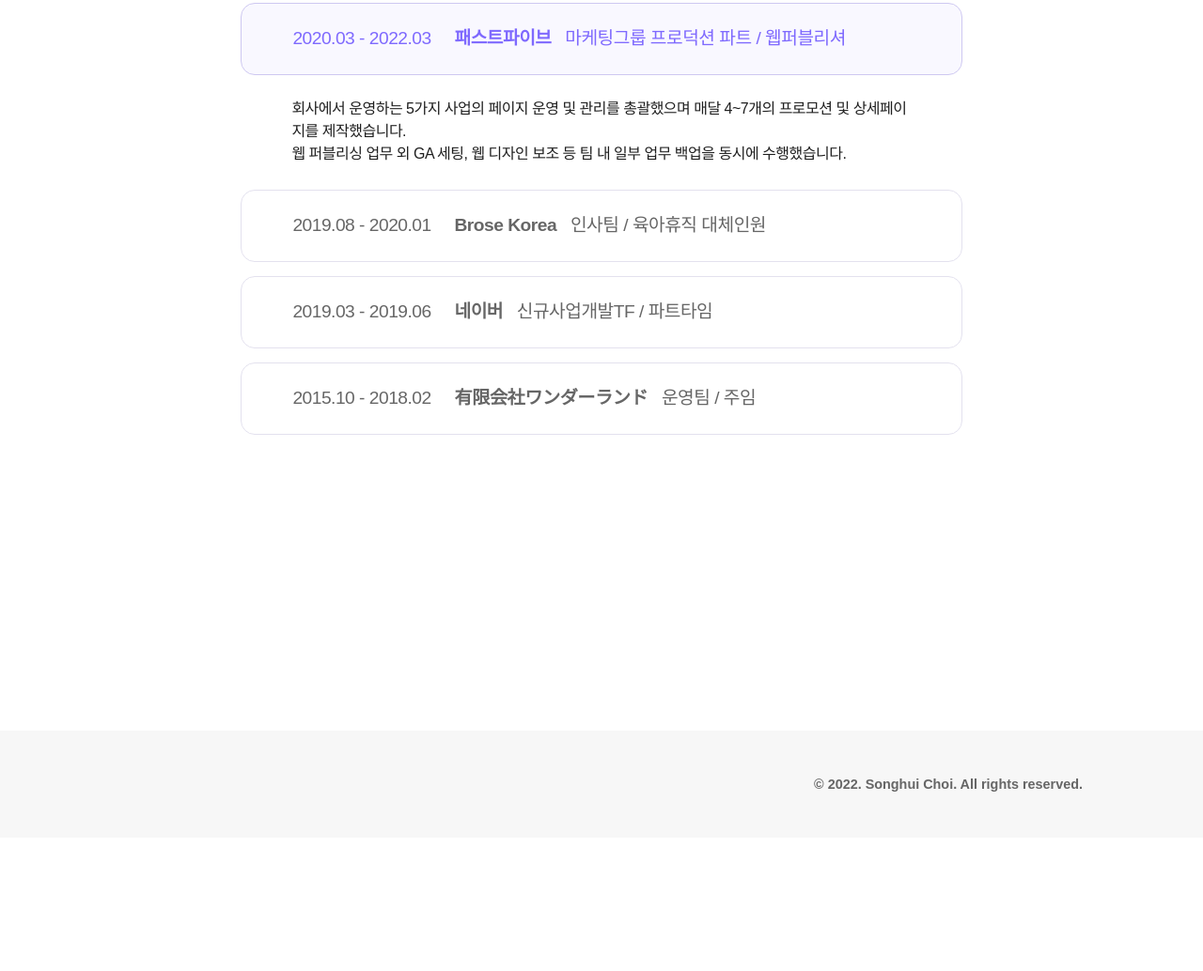
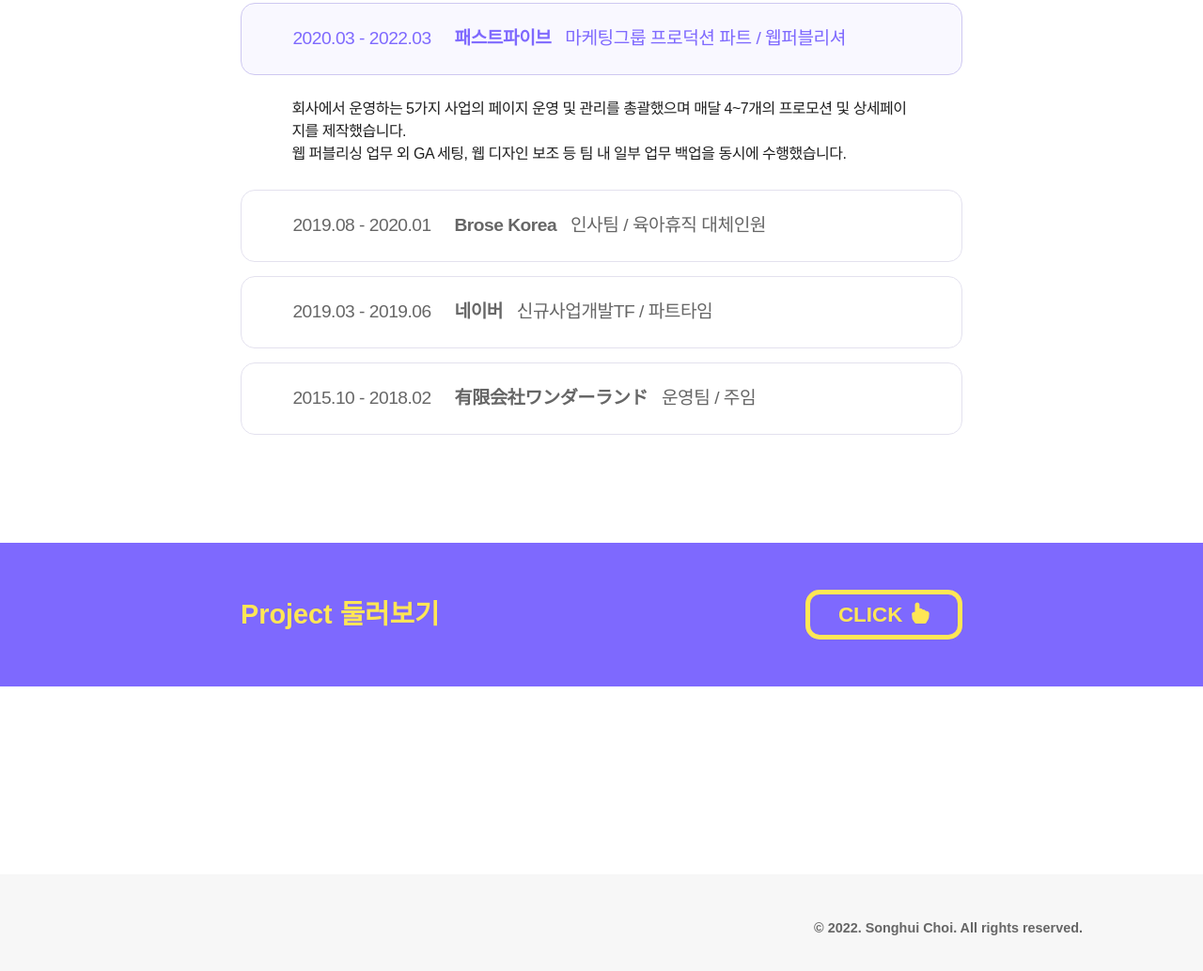
Before and after one commit to songhui339/portfolio, a plain HTML site: page index.html in a window 1280 px wide. Shown: the part 2351-3385 px from the top of the page at 94% size. Before the commit the page ends 3243 px from the top, so only its background shows below. Drawn offline with nearby package versions, Linux system fonts and the light colour scheme.

Commit message:
👩🏻‍🔧Project Banner 구현 완료(링크연결 필요)

```diff
--- a/CSS/mainPage.css
+++ b/CSS/mainPage.css
@@ -762,3 +762,41 @@ accordion li .textBox p #linkText:hover {
         right: 10px;
     }
 }
+
+/* Project Banner */
+.projectBanner {
+    padding: 50px 0;
+    background-color: #7e69fe;
+}
+
+.projectBanner .bannerBox {
+    width: 60%;
+    margin: 0 auto;
+    display: flex;
+    flex-direction: initial;
+    -webkit-box-align: center;
+    align-items: center;
+    -webkit-box-pack: center;
+    justify-content: space-between;
+}
+
+.projectBanner .bannerBox .text {
+    font-size: 1.8rem;
+    font-weight: 600;
+    color: #FFE655;
+}
+
+.projectBanner .bannerBox .clickBtn {
+    background-color: #7e69fe;
+    color: #FFE655;
+    border: 5px solid #FFE655;
+    border-radius: 15px;
+    font-size: 1.4rem;
+    font-weight: 600;
+    padding: 5px 30px;
+}
+
+.projectBanner .bannerBox .clickBtn:hover {
+    background-color: #FFE655;
+    color: #7e69fe;
+}
--- a/index.html
+++ b/index.html
@@ -502,6 +502,10 @@
 
     <!-- Banner Project -->
     <section class="projectBanner">
+        <div class="bannerBox">
+            <p class="text">Project 둘러보기</p>
+            <button class="btn clickBtn">CLICK <i class="bi bi-hand-index-fill"></i></button>
+        </div>
 
     </section>
 
```
